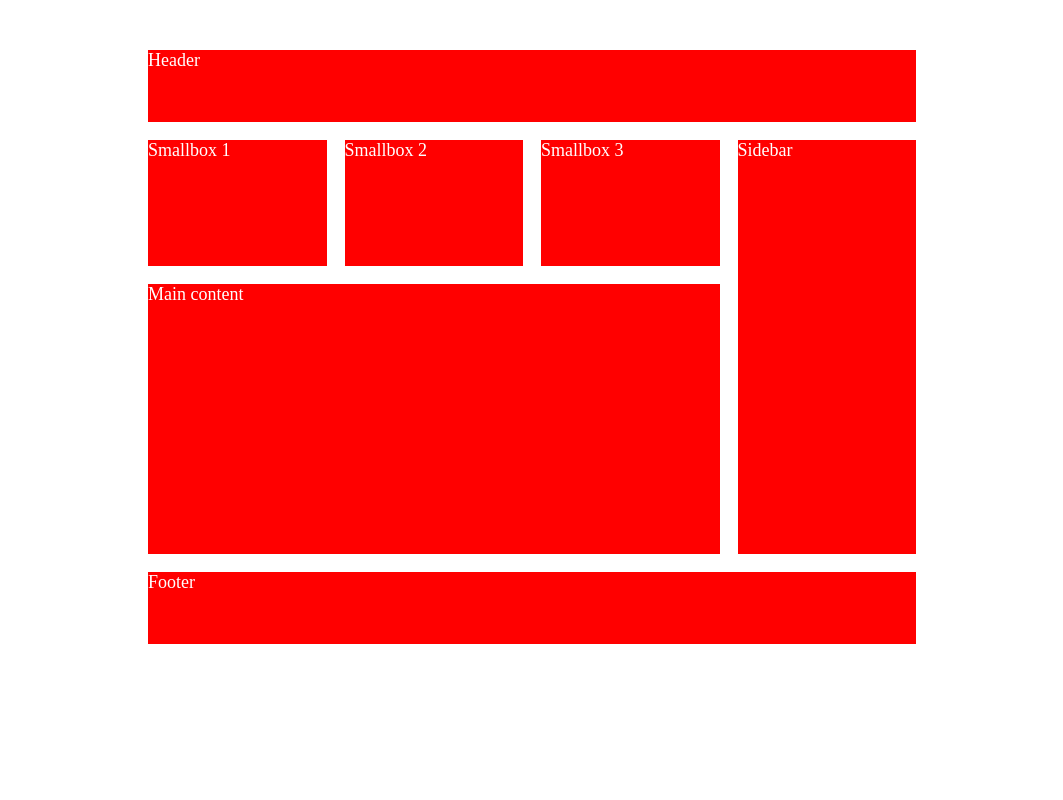
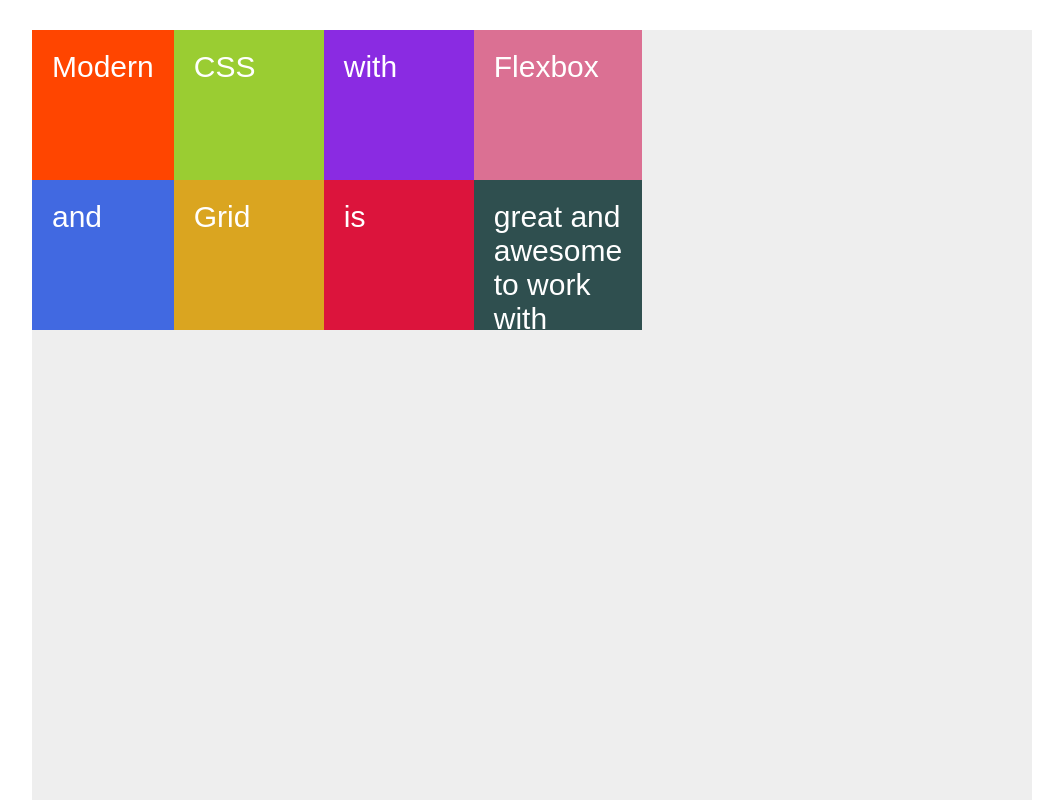
Before and after one commit to pbokolo/Frontend-100days-challenge-, a website: page CSS-Grid/index.html in a window 1280 px wide. Shown: the top 800 px of the page, without its empty margins (108-1171 px from the left). Drawn offline with Linux system fonts and the light colour scheme.

Commit message:
CSS grid

```diff
--- a/CSS-Grid/index.html
+++ b/CSS-Grid/index.html
@@ -19,8 +19,20 @@
 
     </div>-->
 
+    <!--Lecture:Implicit grid vs explicit grid-->
+    <div class="container">
+      <div class="item item--1">Modern</div>
+      <div class="item item--2">CSS</div>
+      <div class="item item--3">with</div>
+      <div class="item item--4">Flexbox</div>
+      <div class="item item--5">and</div>
+      <div class="item item--6">Grid</div>
+      <div class="item item--7">is</div>
+      <div class="item item--8">great and awesome to work with</div>
+    </div>
+
     <!-- Challenge -->
-    <div class="container">
+    <!-- <div class="container">
       <div class="header">Header</div>
       <div class="smallbox smallbox--1">Smallbox 1</div>
       <div class="smallbox smallbox--2">Smallbox 2</div>
@@ -28,6 +40,6 @@
       <div class="sidebar">Sidebar</div>
       <div class="main">Main content</div>
       <div class="footer">Footer</div>
-    </div>
+    </div> -->
   </body>
 </html>
--- a/CSS-Grid/sass/style.scss
+++ b/CSS-Grid/sass/style.scss
@@ -13,7 +13,7 @@ html {
   font-size: 112.5%;
   box-sizing: border-box;
 }
-// === LECTURES
+// === LECTURES: BASIC
 /*
 .container {
   background-color: $color-white--smoke;
@@ -80,8 +80,120 @@ html {
 }
  */
 
+// LECTURES: IMPLICIT GRID VS EXPLICIT GRID
+/* .container {
+  margin: 30px auto;
+  background-color: $color-white--smoke;
+  width: 1000px;
+  height: 1000px;
+  display: grid;
+  // grid-template-columns: repeat(2, 1fr);
+  grid-template-rows: repeat(2, 100px);
+  gap: 30px;
+  // This will create implicit columns for the remaining items
+  // The dense property will make all items packed
+  grid-auto-flow: row dense;
+  // Styles the implicit rows
+  grid-auto-rows: 80px;
+  // ALIGN GRID ITEMS IN GRID AREAS
+  // Items can be aligned accros to the column axis
+  // The default property is stretch. Others are center, end and start
+  align-items: center;
+  // Same as align-items but accross the row axis
+  //justify-items: end;
+
+  // ALIGN GRID TRACKS TO GRID CONTAINER
+  grid-template-columns: repeat(2, 200px);
+  // Align the tracks accross the row axis(same as in flexbox)
+  justify-content: center;
+  // Align the tracks accross the column axis(same as in flexbox)
+  align-content: center;
+  .item {
+    background-color: orangered;
+    font-size: 30px;
+    font-family: sans-serif;
+    color: $color-white;
+    padding: 20px;
+
+    &--4 {
+      background-color: crimson;
+      grid-row: 2 / span 3;
+    }
+
+    &--7 {
+      background-color: palevioletred;
+      grid-column: 1 / -1;
+    }
+
+    &--6 {
+      background-color: lightcoral;
+      grid-row: 2 / span 2;
+    }
+
+    &--3 {
+      align-self: stretch;
+      justify-self: stretch;
+    }
+  }
+} */
+
+// LECTURE: min-content,max-content and minmax
+.container {
+  margin: 30px auto;
+  background-color: $color-white--smoke;
+  width: 1000px;
+  height: 1000px;
+  display: grid;
+  grid-template-rows: repeat(2, 150px);
+  // Max content sets the column width to the length of its content
+  // Without line break
+  // While min-content sets the column width to the lenght of the largest
+  // Single content and its creates line break
+  // minmax ensures that the width stays in the range
+  grid-template-columns: max-content repeat(2, minmax(150px, min-content)) min-content;
+
+  .item {
+    font-size: 30px;
+    font-family: sans-serif;
+    color: $color-white;
+    padding: 20px;
+
+    &--1 {
+      background-color: orangered;
+    }
+
+    &--2 {
+      background-color: yellowgreen;
+    }
+
+    &--3 {
+      background-color: blueviolet;
+    }
+
+    &--4 {
+      background-color: palevioletred;
+    }
+
+    &--5 {
+      background-color: royalblue;
+    }
+
+    &--6 {
+      background-color: goldenrod;
+    }
+
+    &--7 {
+      background-color: crimson;
+    }
+
+    &--8 {
+      background-color: darkslategrey;
+    }
+  }
+}
+
 // CHALLENGE
-.container > * {
+/* .container > * {
   background-color: red;
   color: white;
 }
@@ -132,3 +244,4 @@ html {
   grid-column: col-start 1 / -1;
   grid-row: footer-start / footer-end;
 }
+ */
```
Also changed, not shown: CSS-Grid/css/style.css, 1 other file.
